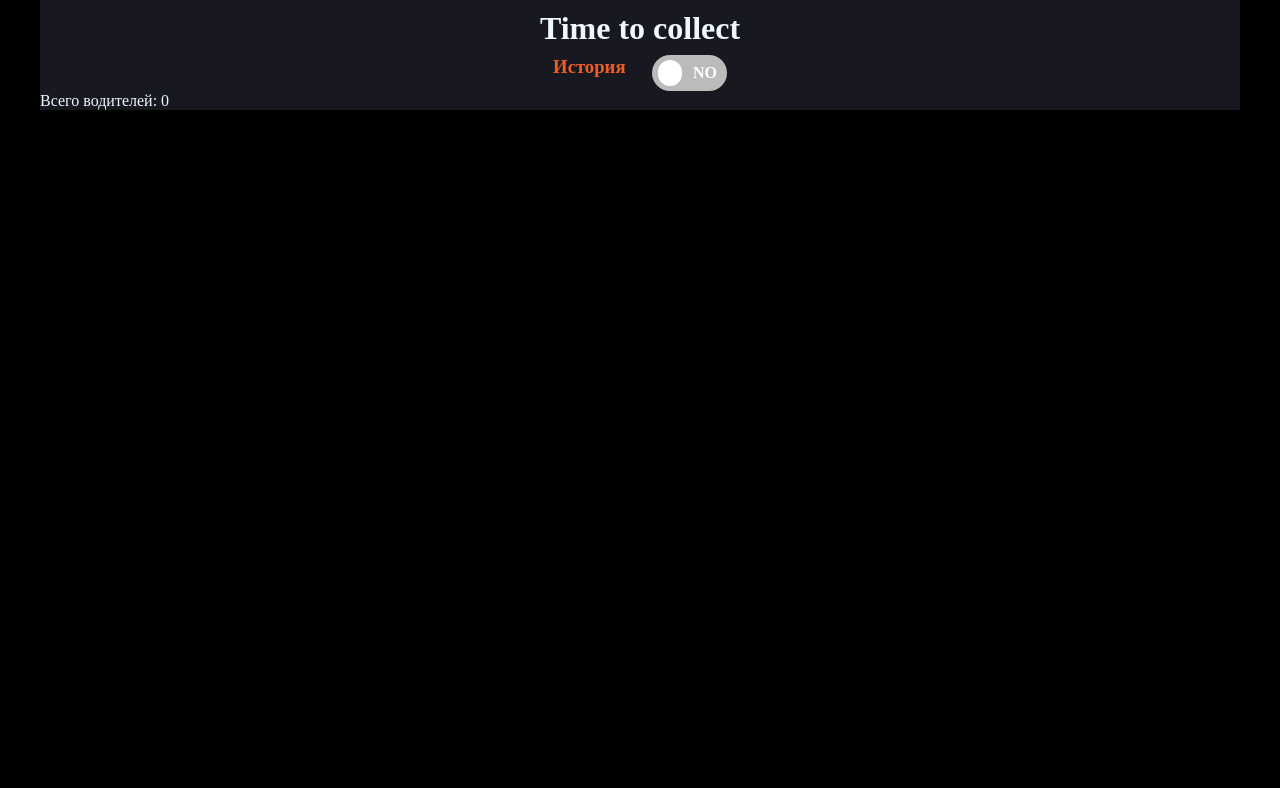
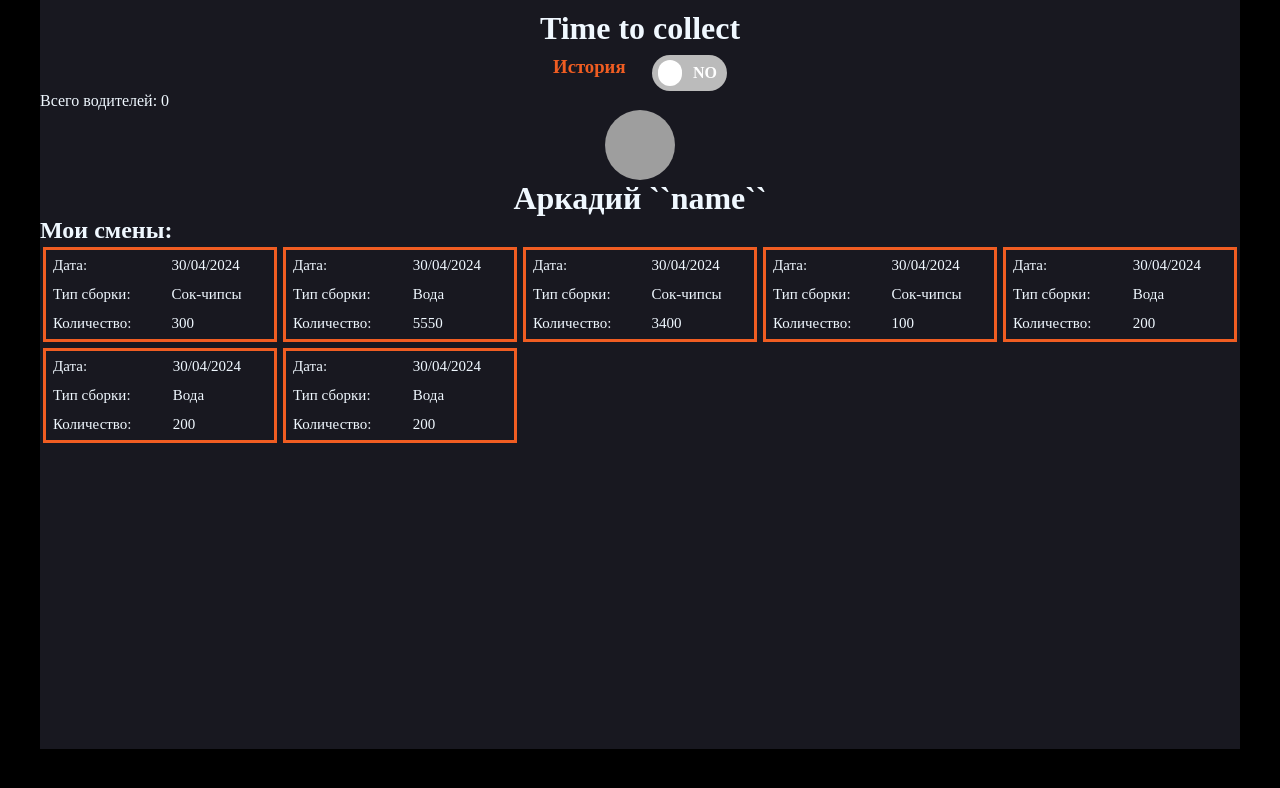
Before and after one commit to ArkadiyJS/time-to-collect, a React (Vite) app: page / in a window 1280 px wide. Shown: the top 788 px of the page. Built offline with nearby package versions, Linux system fonts and the light colour scheme; grey boxes are pictures that could not be loaded.

Commit message:
add: component personal account

```diff
--- a/src/App.tsx
+++ b/src/App.tsx
@@ -3,16 +3,16 @@ import { BrowserRouter, Route, Routes } from 'react-router-dom'
 import { useAppDispatch, useAppSelector } from './hooks/hooks'
 import { addDriver } from './store/slice/collectListSlice'
 
-
+import PersonalAccount from './components/personalAccount/personalAccount'
 import AuthPage from './components/authPage/authPage'
 import InputCreateList from './components/inputCreateList/inputCreateList'
 import Header from './components/header/header'
 import NotificationPage from './components/mainContent/notificationPage/notificationPage'
 import ContainerNameList from './components/mainContent/nameList/containerNameList'
-
+import RegistorPage from './components/registorPage/registorPage'
 
 import './App.scss'
-import RegistorPage from './components/registorPage/registorPage'
+
 
 
 
@@ -72,7 +72,7 @@ function App() {
 
           </Routes>
 
-
+          <PersonalAccount/>
 
 
 
--- /dev/null
+++ b/src/components/personalAccount/personalAccount.jsx
@@ -0,0 +1,65 @@
+import React from 'react';
+import s from './personalAccount.module.css'
+function PersonalAccount(props) {
+
+
+
+  const testSmens = [{
+    dateSession: `30/04/2024`,
+    type: `Сок-чипсы`,
+    volume: `300`
+  }, {
+    dateSession: `30/04/2024`,
+    type: `Вода`,
+    volume: `5550`
+  }, {
+    dateSession: `30/04/2024`,
+    type: `Сок-чипсы`,
+    volume: `3400`
+  }, {
+    dateSession: `30/04/2024`,
+    type: `Сок-чипсы`,
+    volume: `100`
+  }, {
+    dateSession: `30/04/2024`,
+    type: `Вода`,
+    volume: `200`
+  }, {
+    dateSession: `30/04/2024`,
+    type: `Вода`,
+    volume: `200`
+  }, {
+    dateSession: `30/04/2024`,
+    type: `Вода`,
+    volume: `200`
+  }]
+
+
+
+
+
+
+  return (
+    <div>
+      <div className={s.header}>
+        <img className={s.ava} src='https://avatars.dzeninfra.ru/get-zen_doc/3683658/pub_60290fb4c219c97e327244d2_602fb5115f462a3bfde400d1/scale_1200'></img>
+        <h1>Аркадий ``name``</h1>
+      </div>
+
+      <h2>Мои cмены:</h2>
+
+      <div className={s.groopInfo}>
+        {testSmens.map((inf) => (<table className={s.table}>
+          <tr><td>Дата:</td> <td>{inf.dateSession}</td></tr>
+          <tr><td>Тип сборки:</td> <td>{inf.type}</td></tr>
+          <tr><td>Количество:</td> <td>{inf.volume}</td></tr>
+        </table>))}
+      </div>
+
+
+
+    </div>
+  );
+}
+
+export default PersonalAccount;
--- /dev/null
+++ b/src/components/personalAccount/personalAccount.module.css
@@ -0,0 +1,32 @@
+.ava {
+  margin: 0 auto;
+  width: 70px;
+  height: 70px;
+  border-radius: 50%;
+
+}
+
+.table {
+  margin: 3px;
+  border: 3px solid #f05d22;
+  font-size: 15px;
+}
+
+
+
+.table td {
+  padding: 5px;
+  font-size: 15px;
+}
+
+.groopInfo {
+  display: grid;
+  grid-template-columns: 1fr 1fr 1fr 1fr 1fr;
+  grid-template-rows: 1fr 1fr 1fr 1fr 1fr;
+}
+
+.header {
+  display: grid;
+  justify-content: center;
+
+}
```
